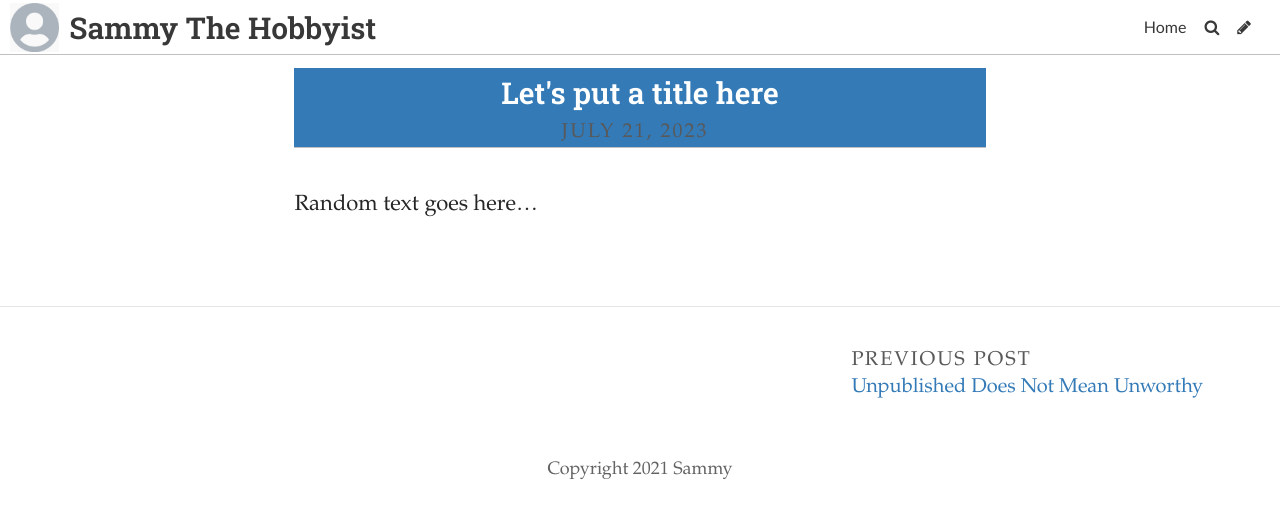
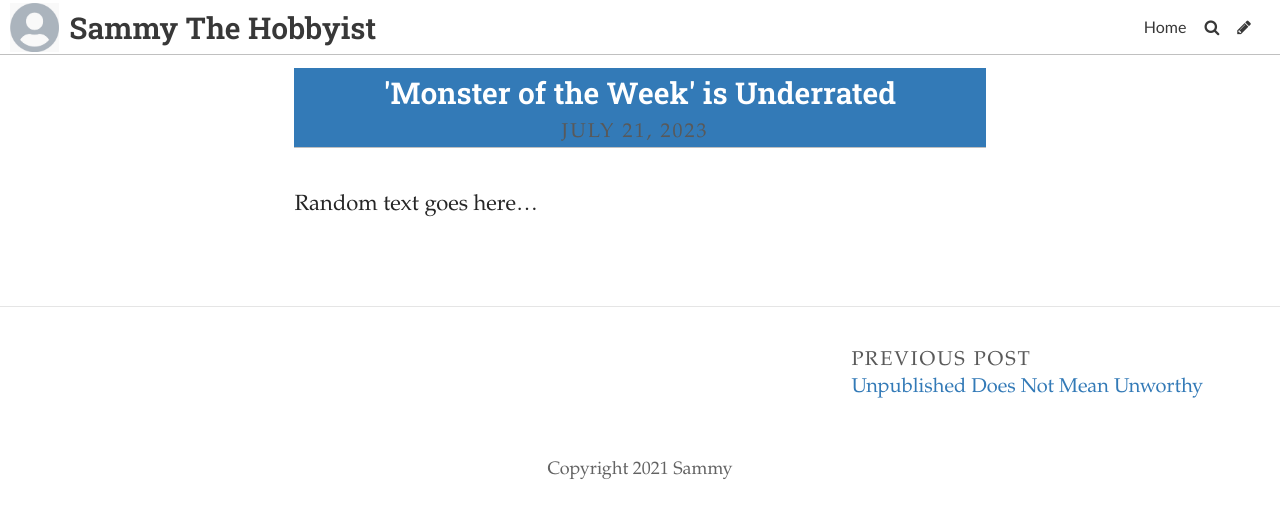
Before and after one commit to SammySpinsAYarn/Blog, a Jekyll site: the page built from _posts/2023-07-12-lets-put-a-title-here.md, in a window 1280 px wide. Shown: the top 518 px of the page. Built offline with Jekyll 4.4.1, drawn with Linux system fonts in a browser that asks for light colours; some web fonts are replaced.

Commit message:
Update Post “2023-07-12-lets-put-a-title-here”

```diff
--- a/_posts/2023-07-12-lets-put-a-title-here.md
+++ b/_posts/2023-07-12-lets-put-a-title-here.md
@@ -1,6 +1,6 @@
 ---
 layout: post
-title: Let's put a title here
+title: "'Monster of the Week' is Underrated"
 date: 2023-07-21T17:09:06.066Z
 title_color: "#ffffff"
 comments: false
```
